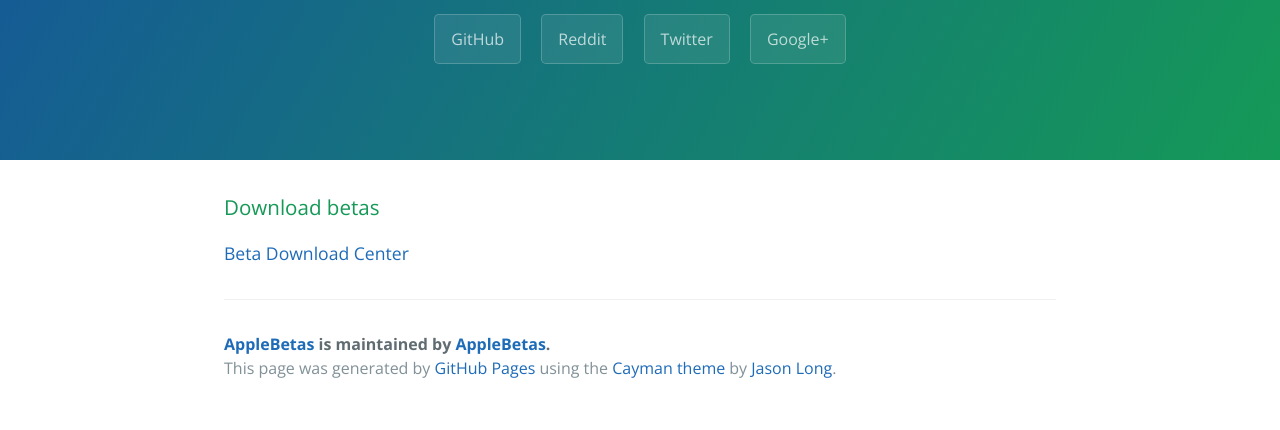
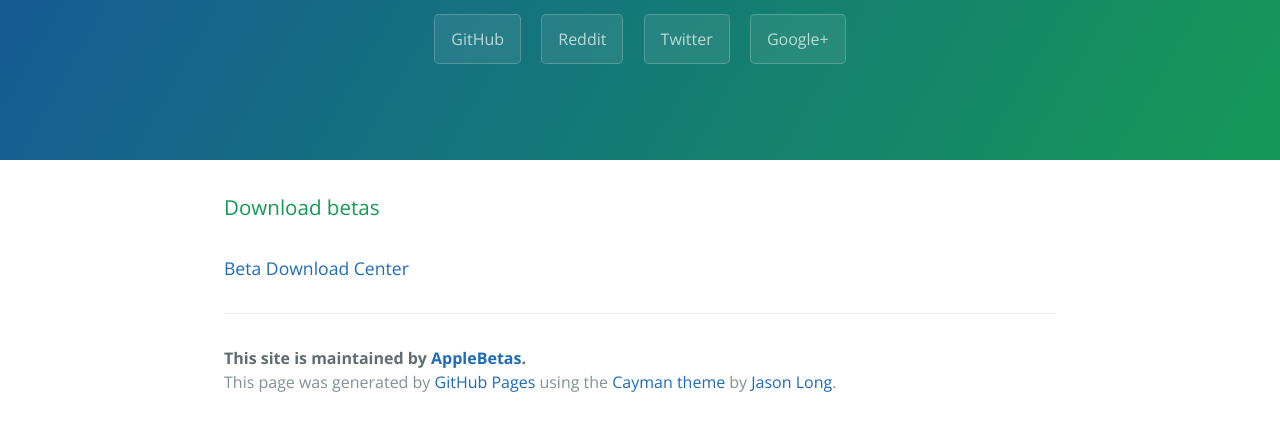
Before and after one commit to nullpixel/AppleBetas, a plain HTML site: page index.html in a window 1280 px wide. Shown: the part 176-606 px from the top of the page. Drawn offline with nearby package versions, Linux system fonts and the light colour scheme.

Commit message:
Update index.html

```diff
--- a/index.html
+++ b/index.html
@@ -23,10 +23,10 @@
 <h3>
 <a id="download-betas" class="anchor" href="#download-betas" aria-hidden="true"><span aria-hidden="true" class="octicon octicon-link"></span></a>Download betas</h3>
 
-<p><a href="https://beta.applebetas.tk/">Beta Download Center</a></p>
+<h4><a href="https://beta.applebetas.tk/">Beta Download Center</a></h4>
 
       <footer class="site-footer">
-        <span class="site-footer-owner"><a href="https://github.com/AppleBetas/AppleBetas">AppleBetas</a> is maintained by <a href="https://github.com/AppleBetas">AppleBetas</a>.</span>
+        <span class="site-footer-owner">This site is maintained by <a href="https://github.com/AppleBetas">AppleBetas</a>.</span>
 
         <span class="site-footer-credits">This page was generated by <a href="https://pages.github.com">GitHub Pages</a> using the <a href="https://github.com/jasonlong/cayman-theme">Cayman theme</a> by <a href="https://twitter.com/jasonlong">Jason Long</a>.</span>
       </footer>
```
